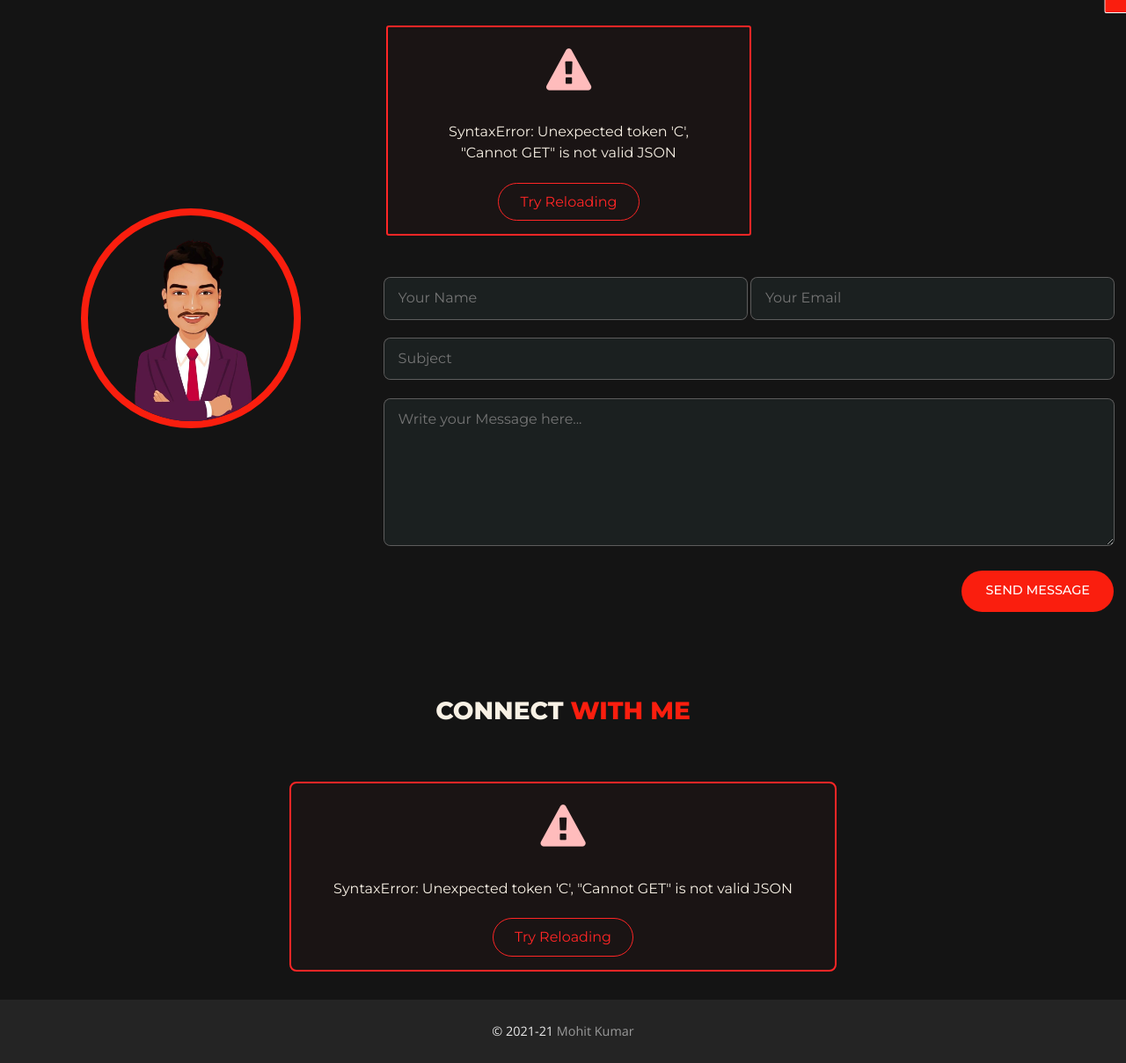
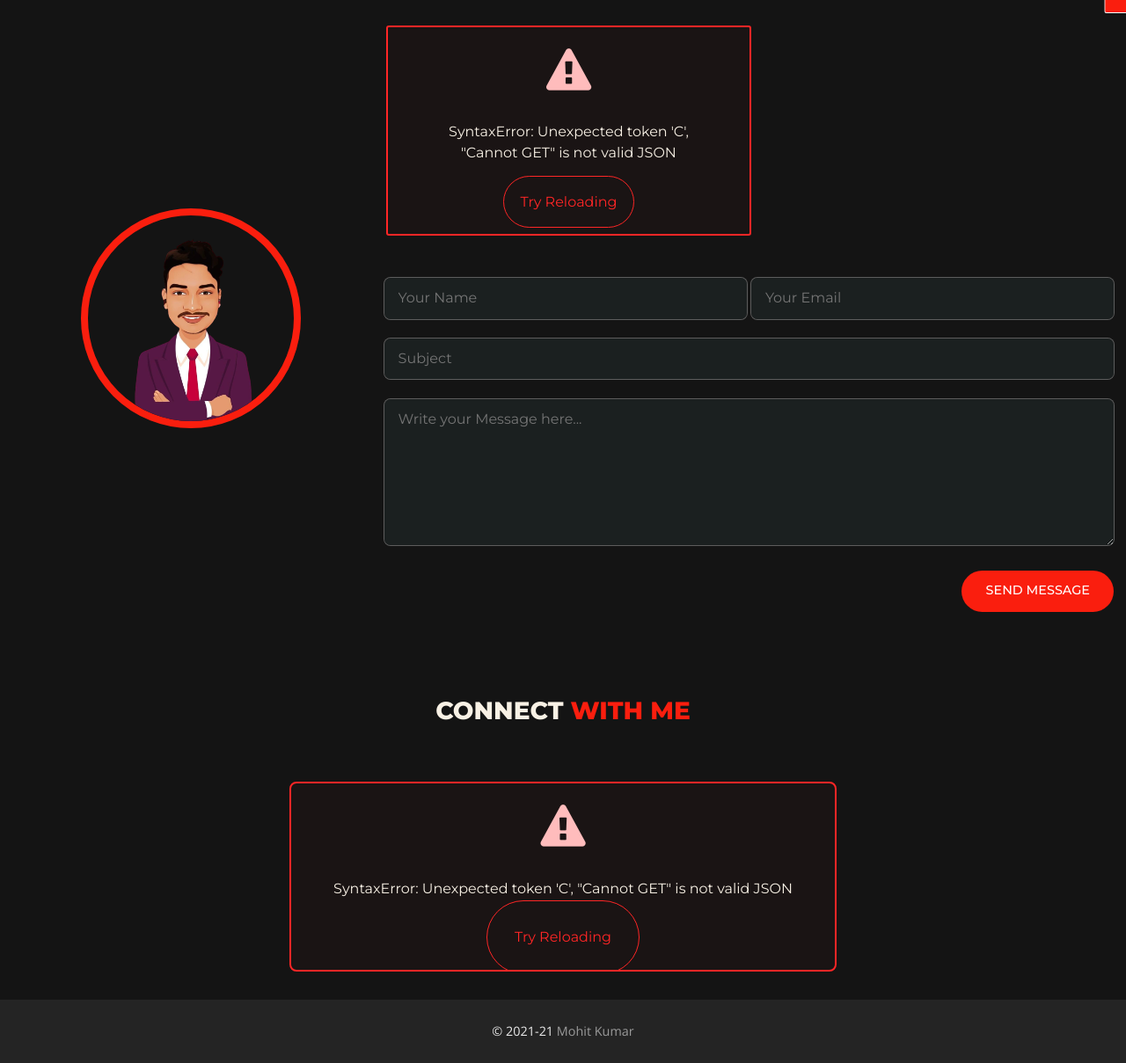
Before and after one commit to mohit-kumar-behera/portfolio, a Django app: page /contact/ in a window 1280 px wide. Shown: the part 131-1340 px from the top of the page at 88% size. Run offline with Django 3.2, Linux system fonts and the light colour scheme; data that the repository does not hold is empty; some libraries are stand-ins or nearby versions.

Commit message:
update padding for response--div

```diff
--- a/static/css/style.css
+++ b/static/css/style.css
@@ -544,7 +544,7 @@ img {
   text-align: center;
 }
 .response--div a {
-  padding: 0.7rem 1.5rem;
+  padding: 6%;
   border-radius: 100px;
   background: transparent;
 }
```
